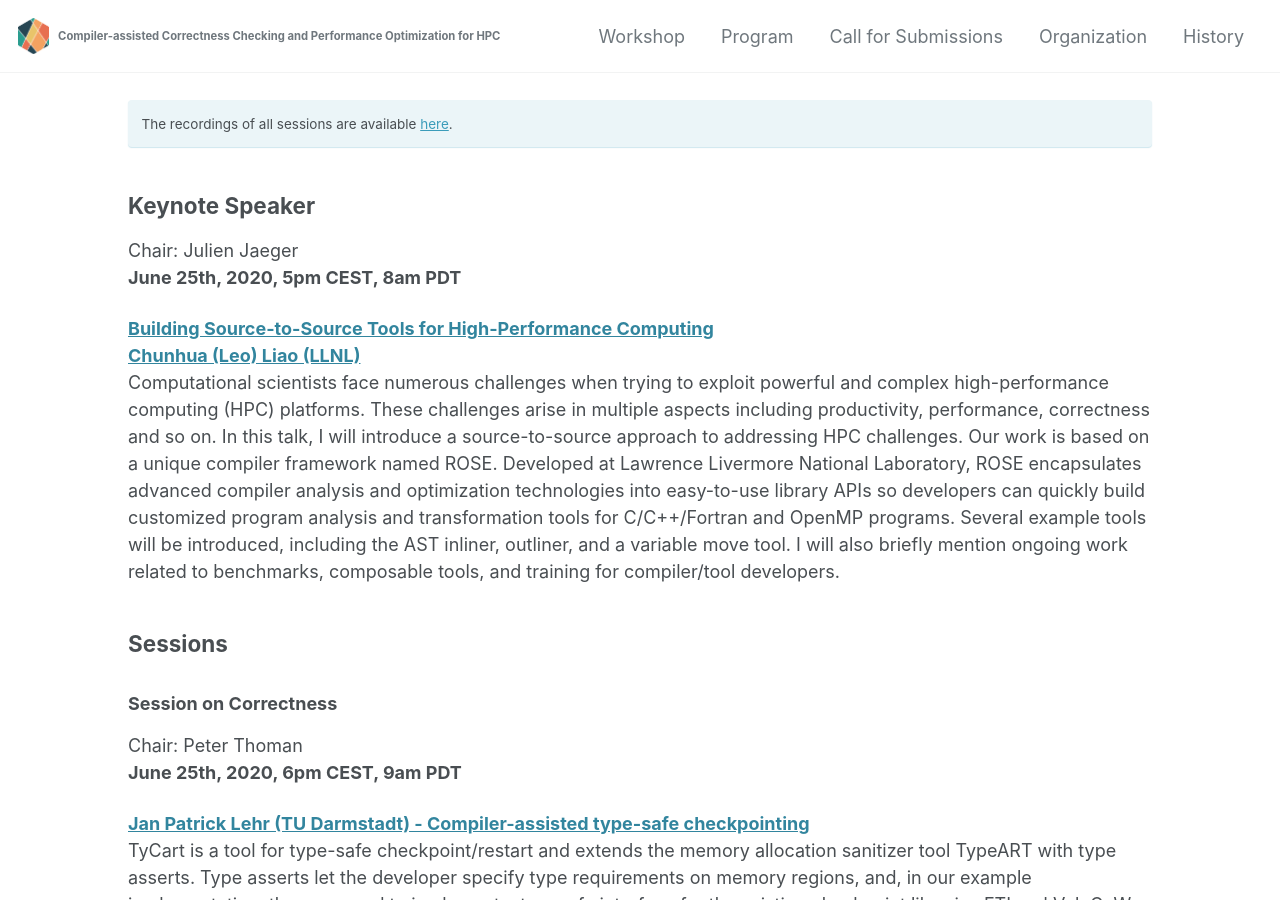
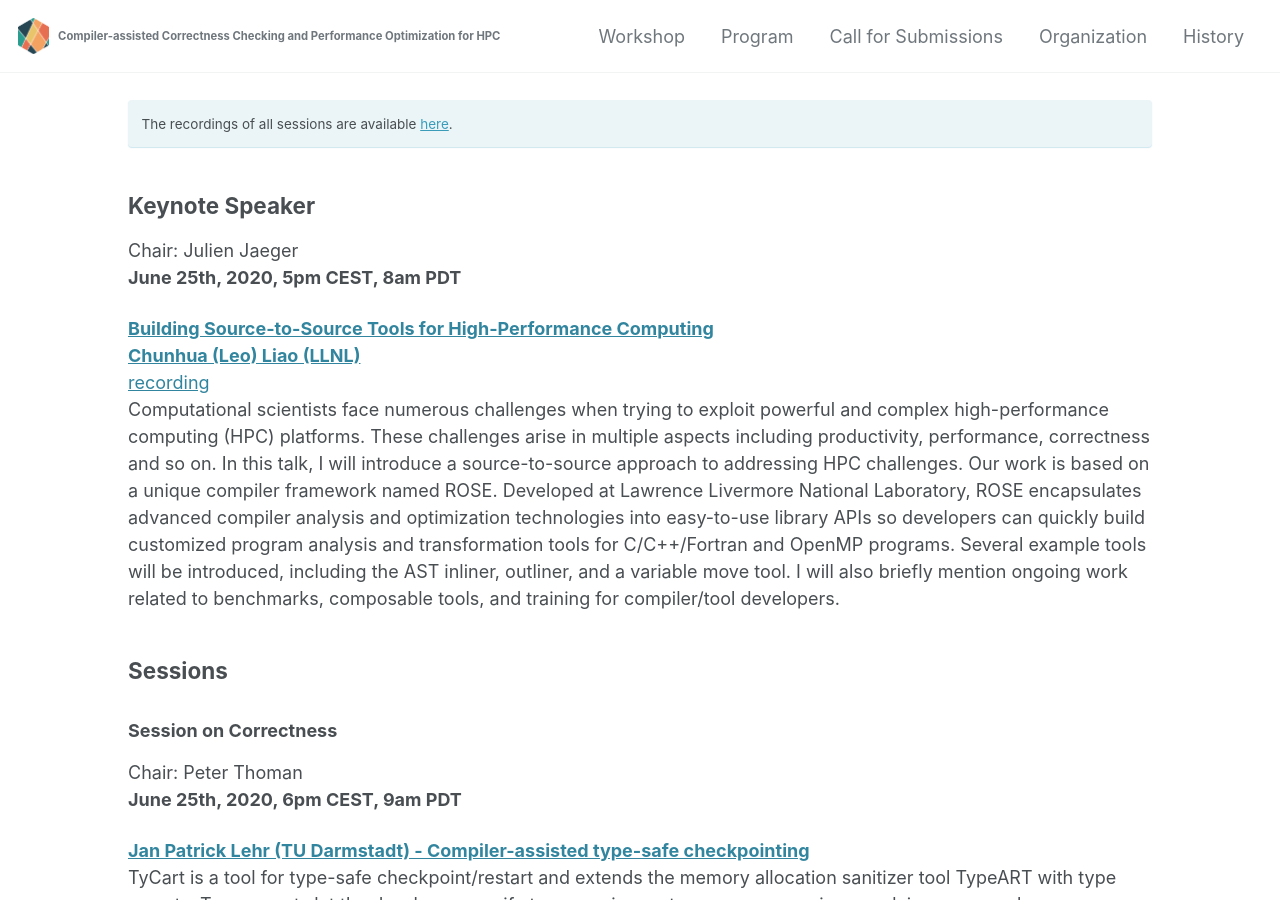
Before and after one commit to c3po-workshop/c3po-workshop.github.io, a Jekyll site: the page built from _pages/2020/program.md, in a window 1280 px wide and 900 px high. Built offline with Jekyll 4.4.1, drawn with Linux system fonts in a browser that asks for light colours; cached includes are drawn as plain includes; nearby versions of some CDN libraries.

Commit message:
Added recording link

```diff
--- a/_pages/2020/program.md
+++ b/_pages/2020/program.md
@@ -14,6 +14,7 @@
 
 [**Building Source-to-Source Tools for High-Performance Computing** \\
 **Chunhua (Leo) Liao (LLNL)**](/presentations/2020/building_source-to-source_tools_for_hpc.pdf) \\
+[recording](https://youtu.be/IZp_4enKg7U) \\
 Computational scientists face numerous challenges when trying to exploit powerful and complex high-performance computing (HPC) platforms. These challenges arise in multiple aspects including productivity, performance, correctness and so on. In this talk, I will introduce a source-to-source approach to addressing HPC challenges. Our work is based on a unique compiler framework named ROSE. Developed at Lawrence Livermore National Laboratory, ROSE encapsulates advanced compiler analysis and optimization technologies into easy-to-use library APIs so developers can quickly build customized program analysis and transformation tools for C/C++/Fortran and OpenMP programs. Several example tools will be introduced, including the AST inliner, outliner, and a variable move tool. I will also briefly mention ongoing work related to benchmarks, composable tools, and training for compiler/tool developers.
 
 ## Sessions
```
